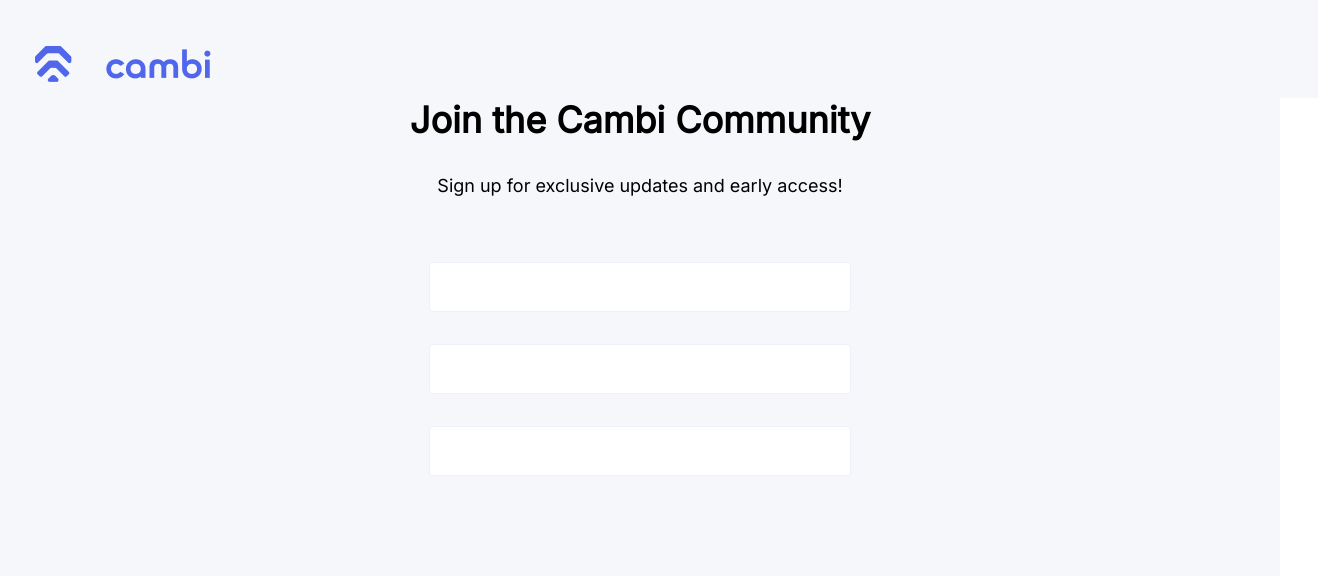
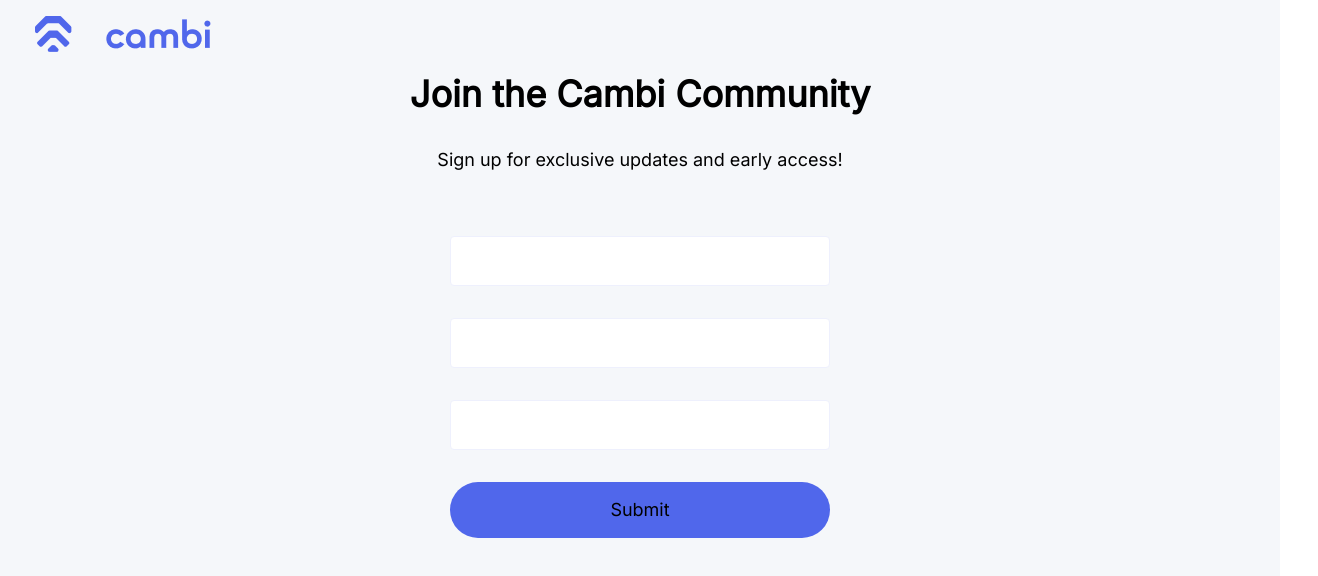
Before and after one commit to danielowenscs/cambi-website, a Vue app: page /joinus in a window 1280 px wide. Shown: the top 576 px of the page, 1318 px wide, since content can reach past the window. Built offline with nearby package versions, Linux system fonts and the light colour scheme.

Commit message:
JoinForm formatting

```diff
--- a/src/components/Header.vue
+++ b/src/components/Header.vue
@@ -2,7 +2,7 @@
     <body>
         <header ref="header">
             <div class="container">
-            <img src="../assets/imgs/logo-cambi.png" @click="goHome()" alt="Website Logo">
+            <img src="../assets/imgs/logo-cambi.png" @click="refresh()" alt="Website Logo">
             <!-- <button @click="goToJoinForm()" class="B1">Join Cambi</button> -->
             </div>
         </header>
@@ -18,11 +18,15 @@
         goToJoinForm() {
             this.$router.push('/joinus')
         },
-        goHome () {
-            this.$router.push('/')
-        }
+        // goHome () {
+        //     this.$router.push('/')
+        // },
+        refresh() {
+            this.$forceUpdate('/'); //codepen
     }
+  }
 }
+
 </script>
 
 <style lang='scss' scoped>
--- a/src/views/JoinCambi.vue
+++ b/src/views/JoinCambi.vue
@@ -1,9 +1,10 @@
 <template>
-    <header>
+    <body>
+        <header>
             <img src="../assets/imgs/logo-cambi-p.png" @click="goHome()" alt="Website Logo">
-    </header>
-    <body>
-        <div class="container">
+        </header>
+        <main>
+            <div class="container">
             <h1 class="H2" >Join the Cambi Community</h1>
             <div class="spacing-16px"></div>
             <div class="spacing-16px"></div>
@@ -20,8 +21,13 @@
                 <div class="spacing-16px"></div>
                 <div class="spacing-16px"></div>
                 <input type="text" class="B3">
+                <div class="spacing-16px"></div>
+                <div class="spacing-16px"></div>
+                <button type="submit"> Submit </button>
             </form>
         </div>
+        </main>
+        <!-- <button class="B1 button" onclick="">Go Back Home</button> -->
     </body>
   </template>
   <script>
@@ -61,11 +67,25 @@
   <style lang="scss" scoped>
   @import '@/assets/styles/styles.scss';
 
+    html {
+        height: 100%;
+        margin: 0;
+        padding: 0;
+    }
+
     body {
         background-color: $N5;
         margin: 0 auto; /* shorthand for setting top and bottom margin to 0 and left and right margin to auto */
         width: 100%;
-        height: 100%;
+        height: 100vh;
+        align-items: center;
+        justify-content: center;
+    }
+
+    main {
+        display: flex;
+        align-items: center;
+        justify-content: center;
     }
 
     img {
@@ -74,20 +94,19 @@
 
     header {
         width: 100%;
-        display: flex;
-        justify-content: space-between;
+        display:inline;
+        // justify-content: space-between;
         align-items: center;
         transition: 0.6s;
         padding-left: 1.5%;
         padding-right: 1.5%;
         padding-top: 30px;
-        background-color: $N5;
     }
 
     .container {
         margin: auto;
         width: 980px;
-        height: 520px;
+        // height: 100%;
     }
     .spacing-16px{
         height: 16px;
@@ -112,13 +131,27 @@
         background-color: $N6;
         border: 1px solid $Se6;
         padding: 16px 20px;
-        width: 380px;
+        width: 338px;
         border-radius: 4px;
     }
 
     input:focus{
         outline: 1px solid $Se2;
         background-color: $Se6
+    }
+
+    button {
+        font-family: 'Inter';
+        font-weight: 400;
+        line-height: 24px;
+        font-size: 18px;
+        border-radius: 40px;
+        width: 380px;
+        height: 56px;
+        padding: 16px;
+        background-color: $Se2;
+        text-emphasis-color: $P1;
+        border: none;
     }
 
 
```
